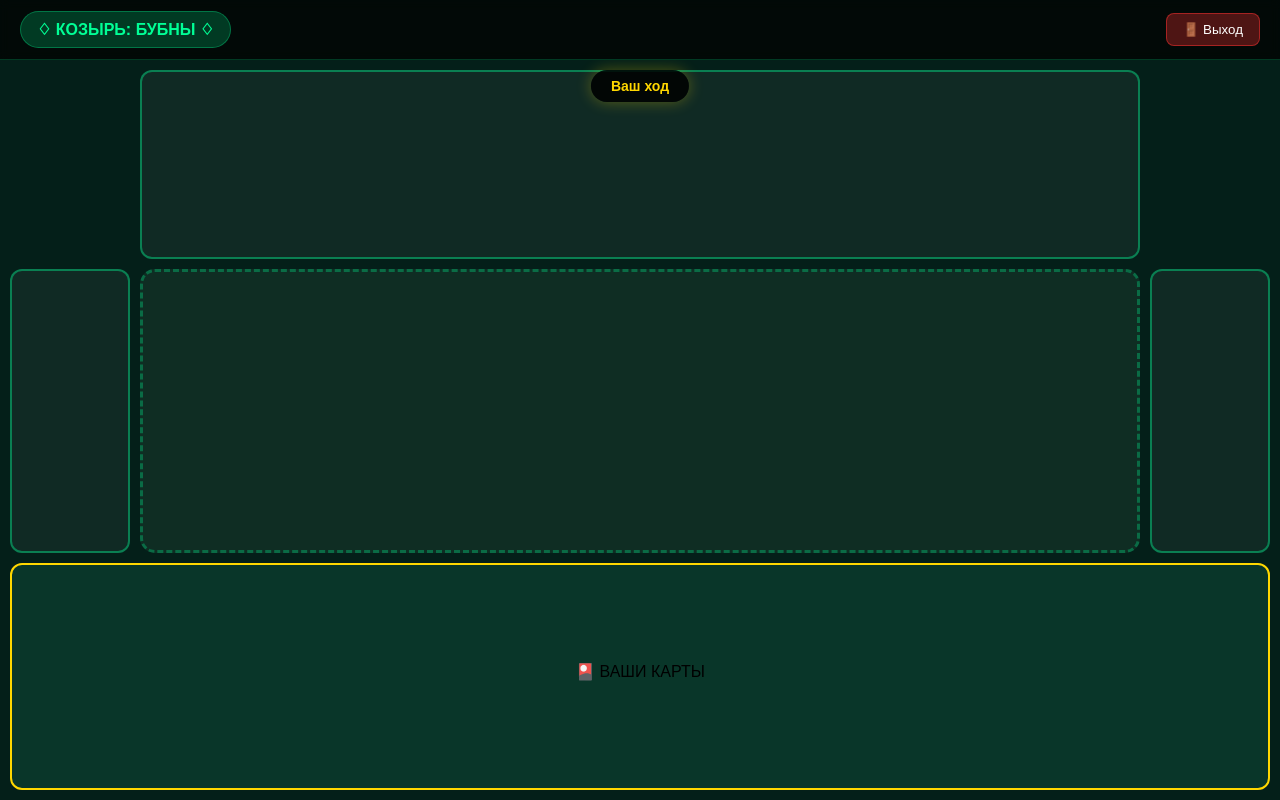
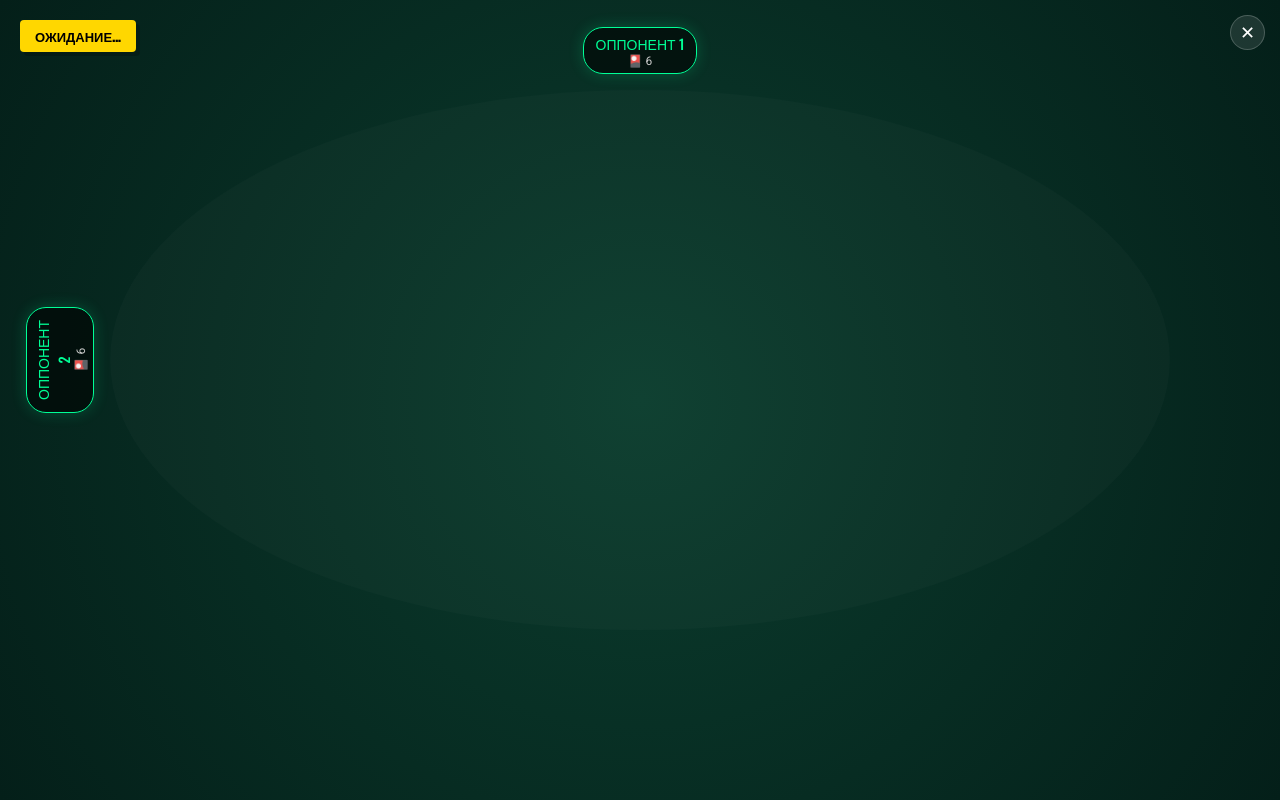
Before and after one commit to OrangeFVBH/Sultan_cards, a website: page Sultan_card/frontend/game.html in a window 1280 px wide. Drawn offline with nearby package versions, Linux system fonts and the light colour scheme; no server answers.

Commit message:
Визуал

```diff
--- a/Sultan_card/frontend/css/style.css
+++ b/Sultan_card/frontend/css/style.css
@@ -1,138 +1,181 @@
-body {
-    background: #0a2f23;
-    margin: 0;
-    height: 100vh;
-    overflow: hidden;
-    font-family: Arial, sans-serif;
+:root {
+    --gold: #ffd700;
+    --green-bright: #00ff96;
+    --bg-dark: #041f19;
+    --card-shadow: 0 4px 12px rgba(0,0,0,0.5);
 }
 
-#gameContainer {
-    position: relative;
-    flex-grow: 1;
-    display: flex;
-    flex-direction: column;
-    width: 100vw;
+* {
+    user-select: none;
+    box-sizing: border-box;
+}
+
+body {
+    margin: 0;
+    padding: 0;
+    height: 100vh;
+    background: var(--bg-dark);
+    font-family: 'Roboto', sans-serif;
+    color: white;
     overflow: hidden;
 }
 
-.square-field {
-    display: grid;
-    grid-template-columns: 120px 1fr 120px;
-    grid-template-rows: 1fr 1.5fr 1.2fr;
-    gap: 10px;
-    height: 100%;
-    width: 100%;
-    padding: 10px;
-    background: #041f19;
-    box-sizing: border-box;
+/* Кнопка выхода */
+.minimal-exit {
+    position: fixed;
+    top: 15px;
+    right: 15px;
+    z-index: 1000;
+    background: rgba(255,255,255,0.1);
+    border: 1px solid rgba(255,255,255,0.2);
+    color: white;
+    width: 35px;
+    height: 35px;
+    border-radius: 50%;
+    cursor: pointer;
+    font-size: 18px;
+    transition: 0.3s;
 }
 
-.player-zone {
-    background: rgba(255,255,255,0.05);
-    border-radius: 12px;
+.minimal-exit:hover {
+    background: #ff4444;
+    border-color: #ff4444;
+}
+
+/* Контейнер игры */
+#gameContainer {
+    width: 100vw;
+    height: 100vh;
     display: flex;
     flex-direction: column;
+    background: radial-gradient(circle, #0b3d2e 0%, #041f19 100%);
+}
+
+.game-board {
+    position: relative;
+    flex-grow: 1;
+    display: grid;
+    grid-template-columns: 100px 1fr 100px;
+    grid-template-rows: 80px 1fr 160px;
+    padding: 10px;
+}
+
+/* Компактные плашки игроков */
+.player-badge {
+    background: rgba(0,0,0,0.6);
+    border: 1px solid var(--green-bright);
+    padding: 5px 12px;
+    border-radius: 20px;
+    display: flex;
     align-items: center;
     justify-content: center;
-    padding: 8px;
-    border: 2px solid rgba(0, 255, 150, 0.4);
-    text-align: center;
+    box-shadow: 0 0 15px rgba(0,255,150,0.2);
+    height: fit-content;
 }
 
-/* Центрируем зоны игроков */
-.player-zone.top { grid-column: 2 / 3; grid-row: 1 / 2; }
-.player-zone.left { grid-column: 1 / 2; grid-row: 2 / 3; }
-.player-zone.right { grid-column: 3 / 4; grid-row: 2 / 3; }
+.player-top { grid-column: 2; justify-self: center; align-self: center; }
+.player-left { grid-column: 1; grid-row: 2; justify-self: center; align-self: center; transform: rotate(-90deg); }
 
-.my-zone {
-    border-color: #ffd700;
-    background: rgba(11, 61, 46, 0.8);
-    grid-column: 1 / 4; /* Расширяем на всю ширину для удобства карт */
-    grid-row: 3 / 4;
+.badge-info { text-align: center; }
+.p-name {
+    font-family: 'Oswald', sans-serif;
+    color: var(--green-bright);
+    font-size: 14px;
+    text-transform: uppercase;
+}
+.p-cards { font-size: 12px; color: #ccc; }
+
+/* Стол */
+.main-table {
+    grid-column: 2;
+    grid-row: 2;
     display: flex;
-    flex-direction: column;
+    align-items: center;
+    justify-content: center;
+    border-radius: 50%;
+    background: rgba(255,255,255,0.02);
 }
 
-.hand {
+.table-pairs {
     display: flex;
-    gap: 5px;
-    flex-wrap: nowrap; /* Запрещаем перенос, чтобы не плодить высоту */
+    flex-wrap: wrap;
+    gap: 25px;
     justify-content: center;
-    align-items: flex-end;
-    padding: 5px;
-    width: 100%;
-    overflow-x: visible; /* Убираем скролл */
-    overflow-y: hidden;
+    perspective: 1000px;
 }
 
-/* Убираем скроллбары в принципе */
-.hand::-webkit-scrollbar {
-    display: none;
+/* Эффект наложения карт (смещение) */
+.card-pair {
+    position: relative;
+    width: 70px;
+    height: 100px;
 }
 
 .card {
     width: 70px;
     height: 100px;
+    background: white;
     border-radius: 6px;
-    box-shadow: 0 4px 10px rgba(0,0,0,0.5);
-    flex-shrink: 0; /* Чтобы карты не сжимались в кашу */
-    transition: transform 0.2s;
-    background: #fff;
+    box-shadow: var(--card-shadow);
+    border: 1px solid #ddd;
 }
 
-.my-card:hover {
-    transform: translateY(-20px) scale(1.1);
+/* Карта защиты смещается на 15px вправо и вниз */
+.card-pair .card:nth-child(2) {
+    position: absolute;
+    top: 15px;
+    left: 15px;
     z-index: 10;
+    transform: rotate(5deg);
+    border: 2px solid var(--green-bright);
 }
 
-.table-zone {
-    grid-column: 2 / 3;
-    grid-row: 2 / 3;
-    background: rgba(26, 61, 46, 0.5);
-    border: 3px dashed rgba(0, 255, 150, 0.3);
-    border-radius: 15px;
+/* Ваша рука */
+.my-area {
+    grid-column: 1 / 4;
+    grid-row: 3;
     display: flex;
-    align-items: center;
     justify-content: center;
-    padding: 10px;
+    align-items: flex-end;
+    padding-bottom: 10px;
 }
 
-.status {
-    position: absolute;
-    top: 10px; /* Теперь отсчитывается от верха игрового поля */
-    left: 50%;
-    transform: translateX(-50%);
-    background: rgba(0,0,0,0.85);
-    color: #ffd700;
-    padding: 8px 20px;
-    border-radius: 50px;
-    font-size: 14px;
-    font-weight: bold;
-    z-index: 100;
-    box-shadow: 0 0 15px rgba(255,215,0,0.3);
-    pointer-events: none;
+.hand {
+    display: flex;
+    gap: -10px; /* Карты чуть внахлест */
 }
 
-/* Мобильная адаптация */
-@media (max-width: 768px) {
-    .square-field {
-        grid-template-columns: 80px 1fr 80px;
-        gap: 5px;
-    }
+.hand .card {
+    cursor: pointer;
+    transition: 0.2s ease-out;
+}
 
-    .card {
-        width: 50px;
-        height: 75px;
-        margin-left: -15px; /* Нахлест карт, чтобы влезли в ряд */
-    }
+.hand .card:hover {
+    transform: translateY(-30px) scale(1.1);
+    z-index: 100;
+    box-shadow: 0 10px 20px rgba(0,0,0,0.6);
+}
 
-    .card:first-child { margin-left: 0; }
+/* Уведомление (Status) */
+.status-toast {
+    position: fixed;
+    top: 20px;
+    left: 20px;
+    background: var(--gold);
+    color: black;
+    padding: 6px 15px;
+    border-radius: 4px;
+    font-weight: bold;
+    font-family: 'Oswald', sans-serif;
+    font-size: 13px;
+    z-index: 1100;
+    box-shadow: 4px 4px 0px rgba(0,0,0,0.2);
+    text-transform: uppercase;
+}
 
-    .status {
-        font-size: 11px;
-        top: 5px;
-        width: 80%;
-    }
-
-    .my-label { font-size: 10px; margin-bottom: 2px; }
+/* Адаптация под мелкие экраны */
+@media (max-width: 600px) {
+    .card { width: 50px; height: 75px; }
+    .card-pair { width: 50px; height: 75px; }
+    .game-board { grid-template-rows: 60px 1fr 130px; }
 }
--- a/Sultan_card/frontend/game.html
+++ b/Sultan_card/frontend/game.html
@@ -3,93 +3,37 @@
 <head>
     <meta charset="UTF-8">
     <meta name="viewport" content="width=device-width, initial-scale=1.0, user-scalable=no">
-    <title>Дурак 36 карт - Игра</title>
+    <title>Sultan Cards</title>
     <link rel="stylesheet" href="css/style.css">
-    <style>
-        * {
-            user-select: none;
-            -webkit-tap-highlight-color: transparent;
-            box-sizing: border-box;
-        }
-
-        /* Исправленная структура body */
-        body {
-            margin: 0;
-            height: 100vh;
-            display: flex;
-            flex-direction: column;
-            background: #0a2f23;
-            overflow: hidden;
-            font-family: Arial, sans-serif;
-        }
-
-        .game-header {
-            height: 60px;
-            background: rgba(0,0,0,0.8);
-            display: flex;
-            align-items: center;
-            justify-content: space-between;
-            padding: 0 20px;
-            z-index: 200;
-            backdrop-filter: blur(5px);
-            border-bottom: 1px solid rgba(0,255,150,0.2);
-            flex-shrink: 0; /* Чтобы шапка не сжималась */
-        }
-
-        .trump-indicator {
-            background: rgba(0,255,150,0.2);
-            padding: 8px 16px;
-            border-radius: 30px;
-            color: #00ff96;
-            font-weight: bold;
-            border: 1px solid rgba(0,255,150,0.3);
-        }
-
-        .exit-btn {
-            background: rgba(255,50,50,0.3);
-            color: white;
-            border: 1px solid rgba(255,50,50,0.5);
-            padding: 8px 16px;
-            border-radius: 8px;
-            cursor: pointer;
-            transition: 0.2s;
-        }
-
-        .exit-btn:hover {
-            background: rgba(255,0,0,0.6);
-        }
-
-        @media (max-width: 768px) {
-            .game-header {
-                height: 50px;
-                padding: 0 10px;
-            }
-            .trump-indicator {
-                padding: 4px 10px;
-                font-size: 11px;
-            }
-        }
-    </style>
+    <link href="https://fonts.googleapis.com/css2?family=Oswald:wght@500&family=Roboto:wght@400;700&display=swap" rel="stylesheet">
 </head>
 <body>
-    <div class="game-header">
-        <div class="trump-indicator">♢ КОЗЫРЬ: БУБНЫ ♢</div>
-        <button class="exit-btn" onclick="exitGame()">🚪 Выход</button>
-    </div>
+    <button class="minimal-exit" onclick="exitGame()" title="Выйти">✕</button>
 
     <div id="gameContainer">
-        <div id="statusBar" class="status">Ваш ход</div>
+        <div id="statusBar" class="status-toast">Ожидание...</div>
 
-        <div class="square-field">
-            <div class="player-zone top" id="playerTop"></div>
-            <div class="player-zone left" id="playerLeft"></div>
+        <div class="game-board">
+            <div class="player-badge player-top" id="playerTop">
+                <div class="badge-info">
+                    <div class="p-name">Оппонент 1</div>
+                    <div class="p-cards">🎴 <span>6</span></div>
+                </div>
+            </div>
 
-            <div class="table-zone" id="tableZone"></div>
+            <div class="player-badge player-left" id="playerLeft">
+                <div class="badge-info">
+                    <div class="p-name">Оппонент 2</div>
+                    <div class="p-cards">🎴 <span>6</span></div>
+                </div>
+            </div>
 
-            <div class="player-zone right" id="playerRight"></div>
+            <div class="main-table" id="tableZone">
+                <div class="table-pairs" id="tablePairs">
+                    </div>
+            </div>
 
-            <div class="player-zone my-zone" id="myZone">
-                <div class="my-label">🎴 ВАШИ КАРТЫ</div>
+            <div class="my-area">
                 <div id="myHand" class="hand"></div>
             </div>
         </div>
@@ -97,12 +41,9 @@
 
     <script src="/socket.io/socket.io.js"></script>
     <script src="js/gameUI.js"></script>
-
     <script>
         function exitGame() {
-            if (confirm('Выйти из игры? Вы будете считаться проигравшим.')) {
-                window.location.href = '/';
-            }
+            if (confirm('Выйти из игры?')) window.location.href = '/';
         }
     </script>
 </body>
```
